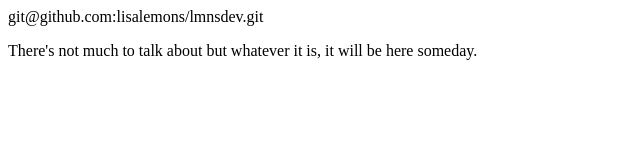
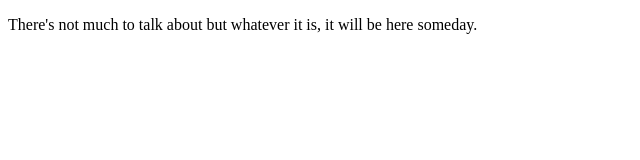
Before and after one commit to elilemons/lmnsdev, a plain HTML site: page index.html in a window 1280 px wide. Shown: the whole page, without its empty margins (0-640 px from the left). Drawn offline with Linux system fonts and the light colour scheme.

Commit message:
removed test string

```diff
--- a/index.html
+++ b/index.html
@@ -5,7 +5,7 @@
   <meta name="viewport" content="width=device-width, initial-scale=1.0">
   <title>Coming Soon</title>
 </head>
-<body>git@github.com:lisalemons/lmnsdev.git
+<body>
   <p>
     There's not much to talk about but whatever it is, it will be here someday.
   </p>
```
